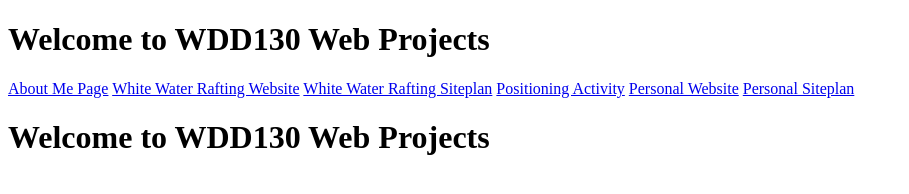
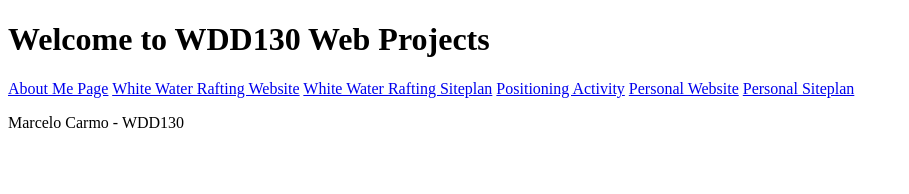
Before and after one commit to MarceloCarmo7/html, a plain HTML site: page index.html in a window 1280 px wide. Shown: the whole page, without its empty margins (0-909 px from the left). Drawn offline with Linux system fonts and the light colour scheme.

Commit message:
added a new paragraph

```diff
--- a/index.html
+++ b/index.html
@@ -15,6 +15,7 @@
   <a href="positioning.html">Positioning Activity</a>
   <a href="#">Personal Website</a>
   <a href="#">Personal Siteplan</a>
-</nav><h1>Welcome to WDD130 Web Projects</h1>
+</nav>
+<p>Marcelo Carmo - WDD130</p>
 </body>
 </html>
```
